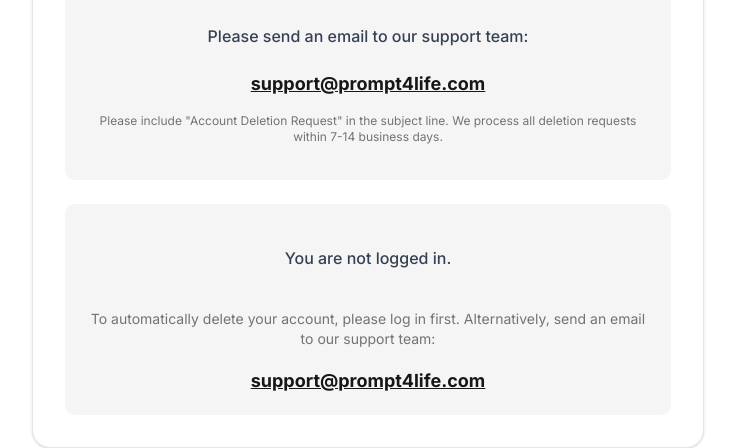
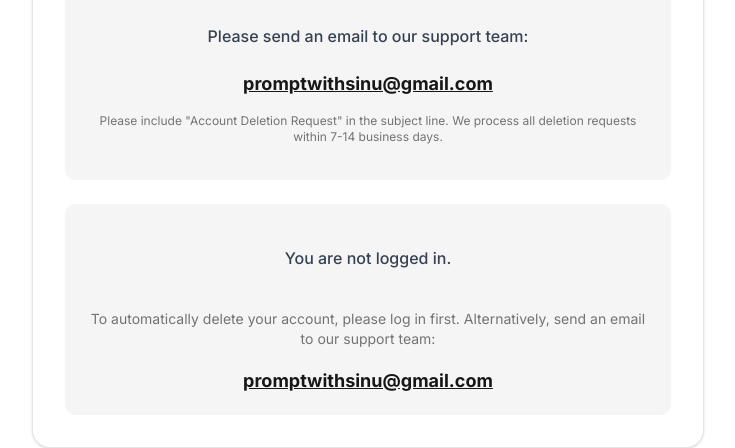
Before and after one commit to Sinujoseph31/Prompt-marketplace, a Next.js app: page /delete-account in a window 1280 px wide. Shown: the part 780-1228 px from the top of the page, without its empty margins (272-1007 px from the left). Built offline with nearby package versions, Linux system fonts and the light colour scheme; no server answers.

Commit message:
feat: add account deletion page with client-side functionality for user self-service deletion

```diff
--- a/src/app/delete-account/DeleteAccountClient.tsx
+++ b/src/app/delete-account/DeleteAccountClient.tsx
@@ -66,10 +66,10 @@
                     Alternatively, send an email to our support team:
                 </p>
                 <a
-                    href="mailto:support@prompt4life.com?subject=Account Deletion Request&body=Please delete my account and all associated data. My registered email address is: [Insert your email here]"
+                    href="mailto:promptwithsinu@gmail.com?subject=Account Deletion Request&body=Please delete my account and all associated data. My registered email address is: [Insert your email here]"
                     className="text-lg font-bold text-primary hover:underline"
                 >
-                    support@prompt4life.com
+                    promptwithsinu@gmail.com
                 </a>
             </div>
         )
--- a/src/app/delete-account/page.tsx
+++ b/src/app/delete-account/page.tsx
@@ -35,10 +35,10 @@
                     <div className="bg-muted rounded-lg p-5 flex flex-col items-center text-center mt-6">
                         <p className="font-medium mb-2">Please send an email to our support team:</p>
                         <a
-                            href="mailto:support@prompt4life.com?subject=Account Deletion Request&body=Please delete my account and all associated data. My registered email address is: [Insert your email here]"
+                            href="mailto:promptwithsinu@gmail.com?subject=Account Deletion Request&body=Please delete my account and all associated data. My registered email address is: [Insert your email here]"
                             className="text-lg font-bold text-primary hover:underline"
                         >
-                            support@prompt4life.com
+                            promptwithsinu@gmail.com
                         </a>
                         <p className="text-xs text-muted-foreground mt-4">
                             Please include "Account Deletion Request" in the subject line. We process all deletion requests within 7-14 business days.
```
